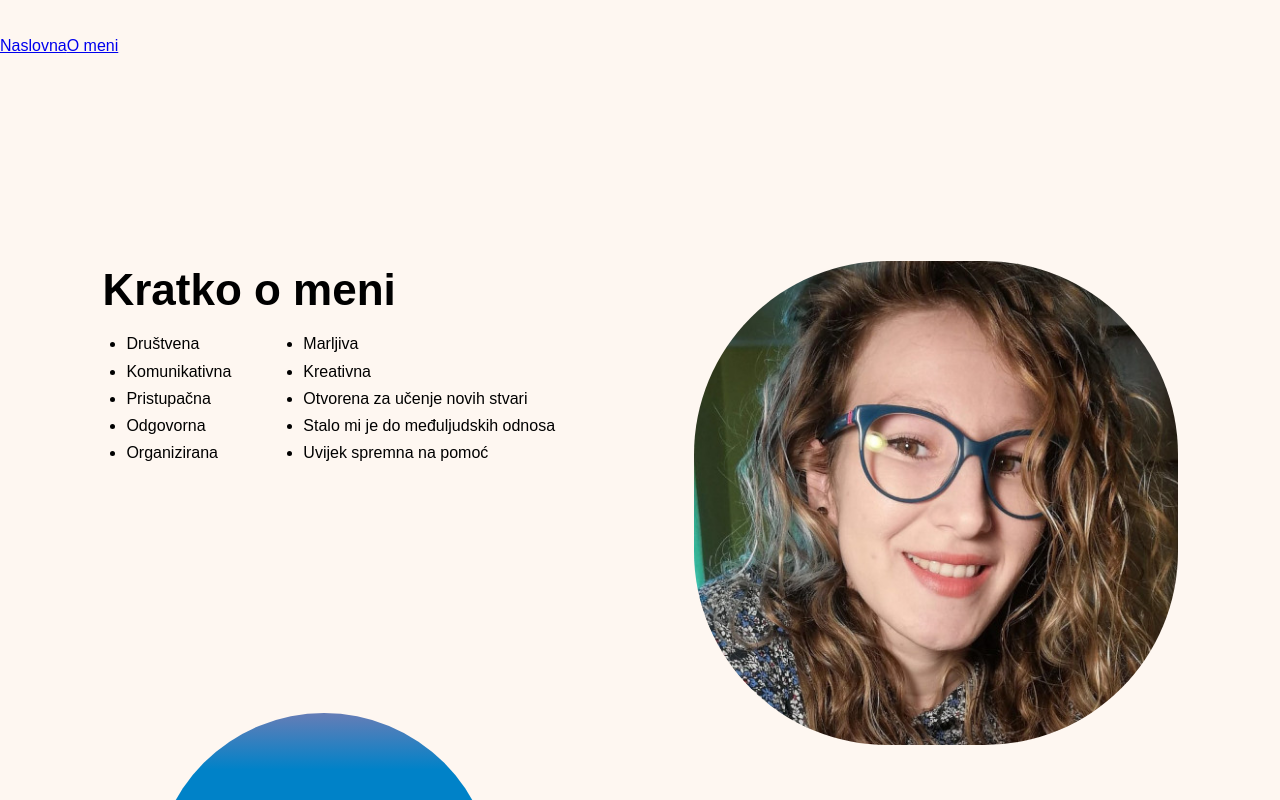
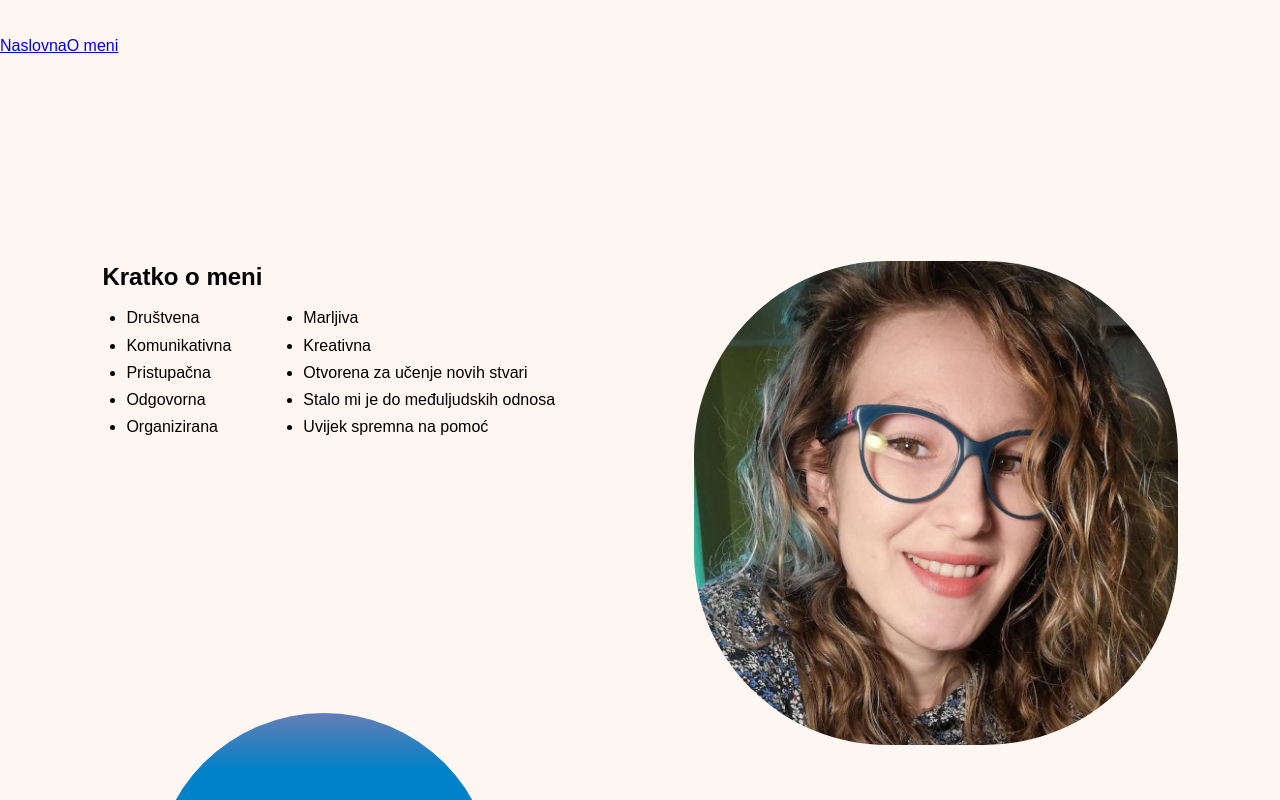
Before and after one commit to valentinaotocan/portfolio, a React (Vite) app: page /o-meni in a window 1280 px wide. Shown: the top 800 px of the page. Built offline with nearby package versions, Linux system fonts and the light colour scheme; a web font is replaced by a local one.

Commit message:
Add rem to fontscale

```diff
--- a/src/styles/fontscale.scss
+++ b/src/styles/fontscale.scss
@@ -12,17 +12,17 @@
 @import 'modularscale/respond';
 
 $modularscale: (
-  base: 16px,
+  base: toRem(16px),
   ratio: 1.6,
-  400px: (
+  toRem(400px): (
     ratio: 1.2,
   ),
-  900px: (
-    base: 16px,
+  toRem(900px): (
+    base: toRem(16px),
     ratio: 1.3,
   ),
-  1200px: (
-    base: 16px,
+  toRem(1200px): (
+    base: toRem(16px),
     ratio: 1.4,
   ),
 );
@@ -49,8 +49,8 @@ $modularscale: (
   line-height: 1.1;
 }
 
-@media (max-width: 400px) {
+@media (max-width: toRem(400px)) {
   .fs-base {
-    font-size: 15px;
+    font-size: toRem(15px);
   }
 }
```
